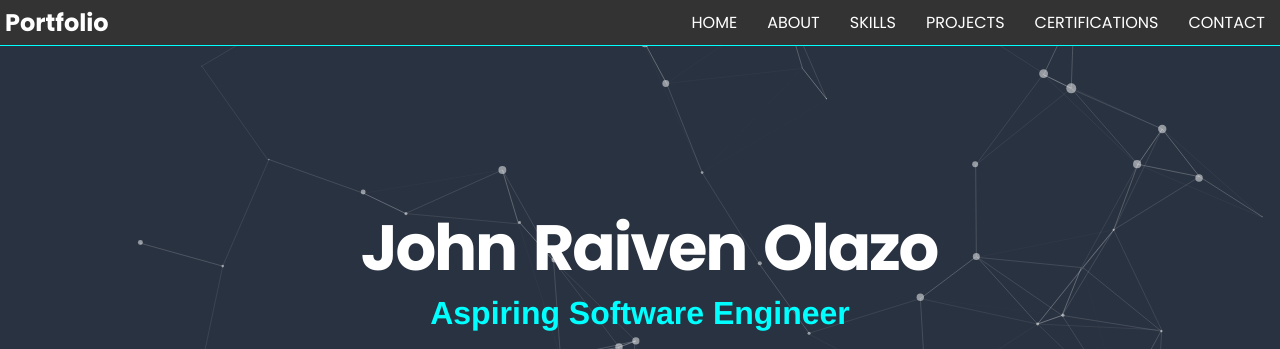
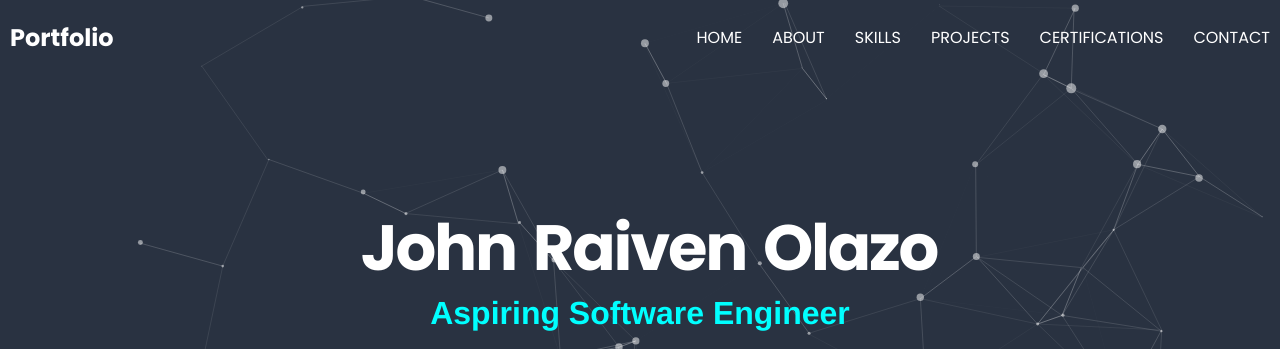
Before and after one commit to JohnRaivenOlazo/johnraivenolazo.github.io, a plain HTML site: page index.html in a window 1280 px wide. Shown: the top 349 px of the page. Drawn offline with Linux system fonts and the light colour scheme.

Commit message:
Added Remove Transparent Navbar on Scroll

```diff
--- a/index.html
+++ b/index.html
@@ -10,7 +10,7 @@
 </head>
 
 <body>
-    <nav class="navbar">
+    <nav class="navbar navbar-scrolled">
         <div class="navbar-title">
             <h1>Portfolio</h1>
         </div>
@@ -154,6 +154,18 @@
             }
         }
 
+        /*REMOVE TRANSPARENT NAVBAR ON SCROLL*/
+        window.addEventListener('scroll', function(){
+            var navbar = document.querySelector('.navbar');
+            if(window.scrollY > 50){
+                navbar.classList.remove('navbar-scrolled');
+            }else{
+                navbar.classList.add('navbar-scrolled');
+            }
+        });
+
+
+
         /*NAVBAR BUTTON*/
         burger = document.querySelector('.navbar-icon');
         navactive = document.querySelector('.dropdown');
--- a/style.css
+++ b/style.css
@@ -26,14 +26,19 @@
 /*Navbar*/
 .navbar{
   position: fixed;
-  padding: 5px;
-  border-bottom: 1px solid #00FFFF;
+  padding: 10px;
   display: flex;
   width: 100%;
   justify-content: space-between;
   align-items: center;
   background-color: #333333;
   z-index: 999;
+  transition: all 0.3s ease;
+}
+
+.navbar-scrolled{
+  padding-top: 20px;
+  background-color: transparent;
 }
 
 .navbar-container{
```
